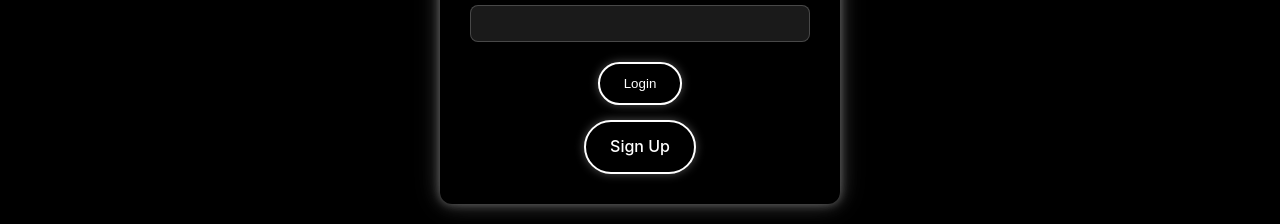
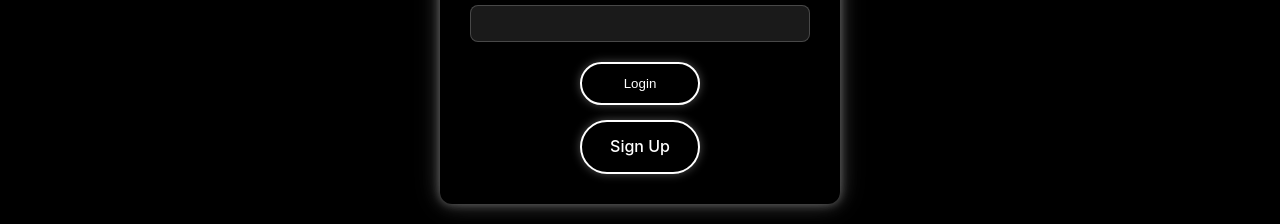
Before and after one commit to vennystrv/ghostline-client, a plain HTML site: page login.html in a window 1280 px wide. Shown: the part 427-651 px from the top of the page. Drawn offline with Linux system fonts and the light colour scheme.

Commit message:
Update login.css

```diff
--- a/login.css
+++ b/login.css
@@ -92,11 +92,12 @@ body {
 }
 
 .login-box form button[type="submit"] {
+    width: 120px;
     background: #000; /* Black button background */
     color: #fff; /* White button text */
     border: 2px solid #fff; /* White border */
     box-shadow: 0 0 10px rgba(255, 255, 255, 0.3); /* White glow */
-    padding: 12px 24px;
+    padding: 12px 20px;
     border-radius: 999px;
     font-weight: 500;
     cursor: pointer;
@@ -112,11 +113,12 @@ body {
 
 .signup-btn {
     display: inline-block;
+    width: 120px;
     background: #000;
     color: #fff;
     border: 2px solid #fff;
     box-shadow: 0 0 10px rgba(255, 255, 255, 0.3);
-    padding: 12px 24px;
+    padding: 12px 20px;
     border-radius: 999px;
     font-weight: 500;
     cursor: pointer;
@@ -124,6 +126,7 @@ body {
     text-decoration: none;
     margin-top: 15px;
     box-sizing: border-box;
+    text-align: center;
 }
 
 .signup-btn:hover {
```
